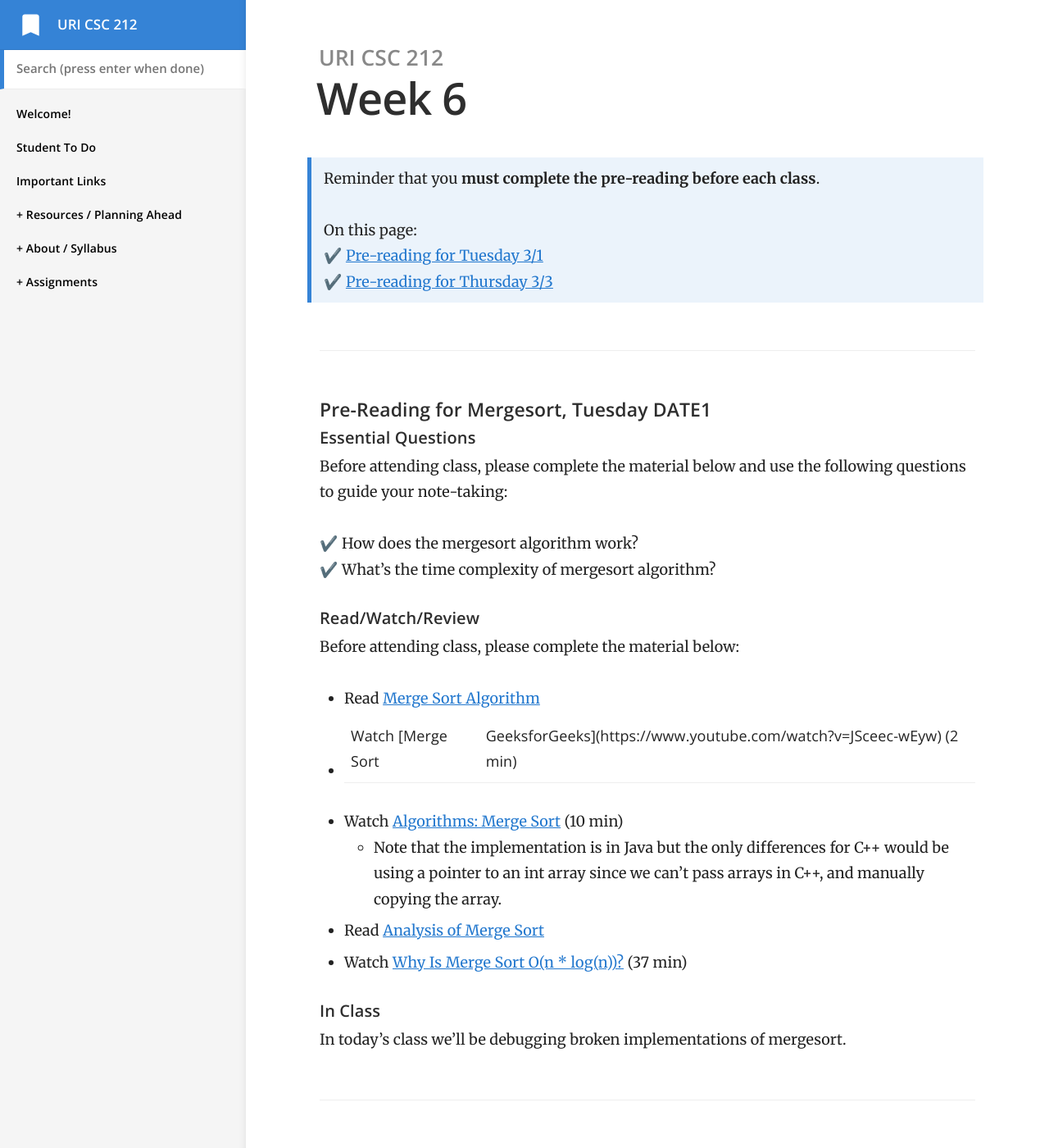
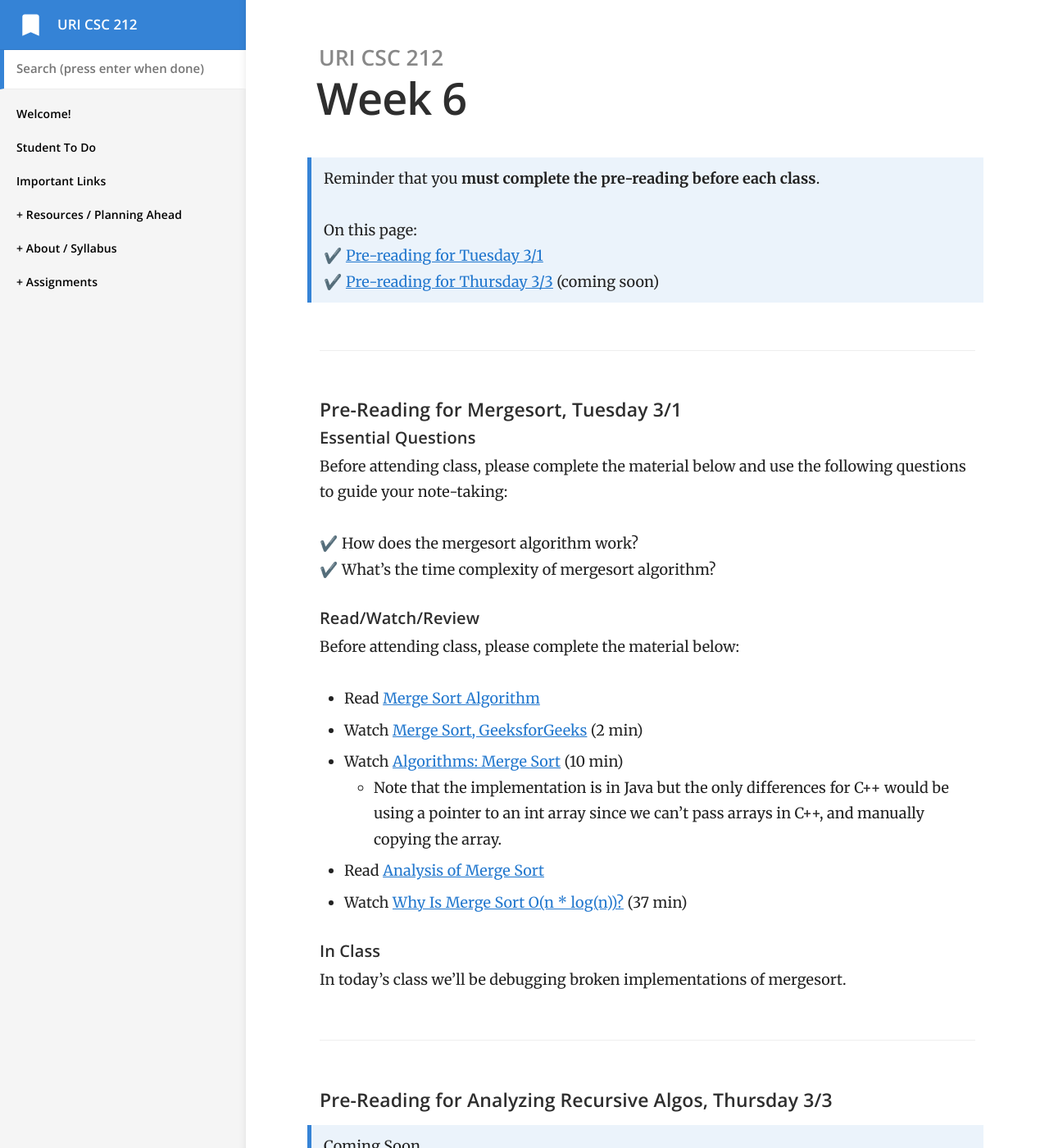
Before and after one commit to vcc-csc212/sp21-archive, a Jekyll site: the page built from _docs/weekly/wk6.md, in a window 1280 px wide and 1400 px high. Shown: the whole window at 82% size. Built offline with Jekyll 4.4.1, drawn with Linux system fonts in a browser that asks for light colours.

Commit message:
wk6 tues

```diff
--- a/_docs/weekly/wk6.md
+++ b/_docs/weekly/wk6.md
@@ -7,11 +7,11 @@ permalink: /wk6/
 <br><br>
 On this page:
 ✔️ [Pre-reading for Tuesday 3/1](#tues)
-✔️ [Pre-reading for Thursday 3/3](#thurs)
+✔️ [Pre-reading for Thursday 3/3](#thurs) (coming soon)
 
 ---
 
-#### Pre-Reading for Mergesort, Tuesday DATE1 {#tues}
+#### Pre-Reading for Mergesort, Tuesday 3/1 {#tues}
 
 ##### Essential Questions
 Before attending class, please complete the material below and use the following questions to guide your note-taking:
@@ -22,7 +22,7 @@ Before attending class, please complete the material below and use the following
 ##### Read/Watch/Review
 Before attending class, please complete the material below:
 - Read [Merge Sort Algorithm](https://www.interviewbit.com/tutorial/merge-sort-algorithm/)
-- Watch [Merge Sort | GeeksforGeeks](https://www.youtube.com/watch?v=JSceec-wEyw) (2 min)
+- Watch [Merge Sort, GeeksforGeeks](https://www.youtube.com/watch?v=JSceec-wEyw) (2 min)
 - Watch [Algorithms: Merge Sort](https://www.youtube.com/watch?v=KF2j-9iSf4Q) (10 min)
 	- Note that the implementation is in Java but the only differences for C++ would be using a pointer to an int array since we can't pass arrays in C++, and manually copying the array.
 - Read [Analysis of Merge Sort](https://www.educative.io/courses/visual-introduction-to-algorithms/mXZyR)
```
